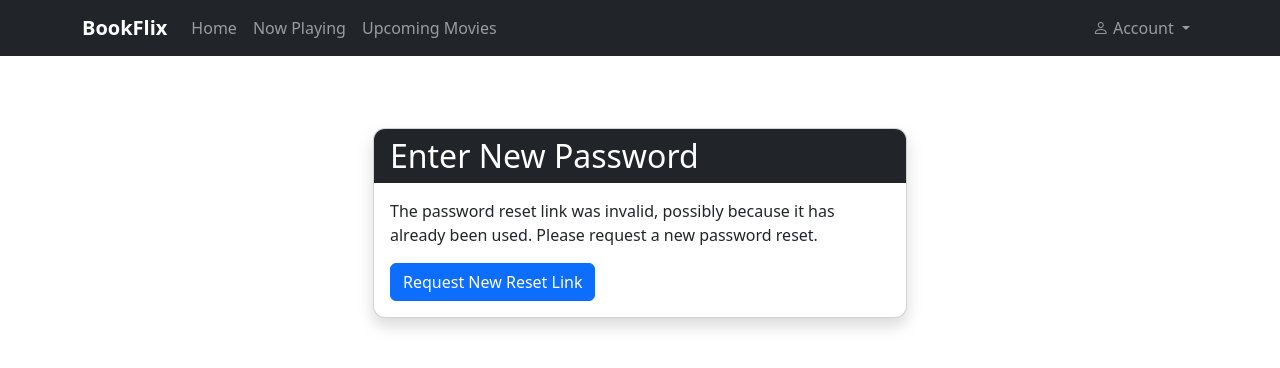
After one commit to Nush-Faiz/Movie-Ticket-Booking-System, a Django app: page /reset/1/1/ in a window 1280 px wide. The commit adds this page. Shown: the top 368 px of the page. Run offline with Django 5.2, Linux system fonts and the light colour scheme.

Commit message:
Added password reset option and password change option

```diff
--- a/movie_ticket_system/movie_ticket_system/settings.py
+++ b/movie_ticket_system/movie_ticket_system/settings.py
@@ -143,4 +143,4 @@ else:
     EMAIL_USE_SSL = True
     EMAIL_HOST_USER = os.getenv('bookflixfeedback@gmail.com')
     EMAIL_HOST_PASSWORD = os.getenv('kacf goha aufy iqub')
-    DEFAULT_FROM_EMAIL = os.getenv('bookflixfeedback@gmail.com')
+    DEFAULT_FROM_EMAIL = 'bookflixfeedback@gmail.com'
--- a/movie_ticket_system/tickets/templates/tickets/login.html
+++ b/movie_ticket_system/tickets/templates/tickets/login.html
@@ -19,6 +19,9 @@
                             <label for="password" class="form-label">Password</label>
                             <input type="password" class="form-control" id="password" name="password" required>
                         </div>
+                        <div class="mb-3">
+                            <a href="{% url 'password_reset' %}" class="text-decoration-none">Forgot Password?</a>
+                        </div>
                         <button type="submit" class="btn btn-primary">Login</button>
                         <a href="{% url 'register' %}" class="btn btn-link">Don't have an account? Register</a>
                     </form>
--- /dev/null
+++ b/movie_ticket_system/tickets/templates/tickets/password_reset_confirm.html
@@ -0,0 +1,38 @@
+{% extends 'tickets/base.html' %}
+
+{% block content %}
+<div class="container py-5">
+    <div class="row justify-content-center">
+        <div class="col-md-6">
+            <div class="card shadow">
+                <div class="card-header bg-dark text-white">
+                    <h2 class="mb-0">Enter New Password</h2>
+                </div>
+                <div class="card-body">
+                    {% if validlink %}
+                        <form method="post">
+                            {% csrf_token %}
+                            <div class="mb-3">
+                                <label for="id_new_password1" class="form-label">New Password</label>
+                                <input type="password" name="new_password1" autocomplete="new-password"
+                                       class="form-control" required id="id_new_password1">
+                                <small class="text-muted">{{ form.new_password1.help_text }}</small>
+                            </div>
+                            <div class="mb-3">
+                                <label for="id_new_password2" class="form-label">Confirm Password</label>
+                                <input type="password" name="new_password2" autocomplete="new-password"
+                                       class="form-control" required id="id_new_password2">
+                            </div>
+                            <button type="submit" class="btn btn-primary">Change Password</button>
+                        </form>
+                    {% else %}
+                        <p>The password reset link was invalid, possibly because it has already been used.
+                           Please request a new password reset.</p>
+                        <a href="{% url 'password_reset' %}" class="btn btn-primary">Request New Reset Link</a>
+                    {% endif %}
+                </div>
+            </div>
+        </div>
+    </div>
+</div>
+{% endblock %}
--- a/movie_ticket_system/tickets/templates/tickets/profile.html
+++ b/movie_ticket_system/tickets/templates/tickets/profile.html
@@ -28,6 +28,10 @@
                                     <div><strong>Phone:</strong> {{ user.userprofile.phone }}</div>
                                     <a href="{% url 'edit_profile' %}"><i class="bi bi-pencil text-primary"></i></a>
                                 </li>
+                                <li class="list-group-item d-flex justify-content-between align-items-center">
+                                    <div><strong>Password:</strong> ********</div>
+                                    <a href="{% url 'password_change' %}" class="btn btn-sm btn-outline-primary">Change Password</a>
+                                </li>
                             {% else %}
                                 <li class="list-group-item d-flex justify-content-between align-items-center">
                                     <div><strong>Full Name:</strong> Not provided</div>
--- a/movie_ticket_system/tickets/urls.py
+++ b/movie_ticket_system/tickets/urls.py
@@ -21,4 +21,27 @@ urlpatterns = [
     path('booking/<int:booking_id>/', views.booking_detail, name='booking_detail'),
     path('logout/confirm/', logout_confirm, name='logout_confirm'),
     path('logout/', CustomLogoutView.as_view(), name='logout'),
+    path('password_reset/',
+         views.CustomPasswordResetView.as_view(),name='password_reset'),
+    path('password_reset/done/',views.CustomPasswordResetDoneView.as_view(),name='password_reset_done'),
+    path('reset/<uidb64>/<token>/',
+         auth_views.PasswordResetConfirmView.as_view(
+             template_name='tickets/password_reset_confirm.html'
+         ),
+         name='password_reset_confirm'),
+    path('reset/done/',
+         auth_views.PasswordResetCompleteView.as_view(
+             template_name='tickets/password_reset_complete.html'
+         ),
+         name='password_reset_complete'),
+    path('password_change/',
+         auth_views.PasswordChangeView.as_view(
+             template_name='tickets/password_change.html'
+         ),
+         name='password_change'),
+    path('password_change/done/',
+         auth_views.PasswordChangeDoneView.as_view(
+             template_name='tickets/password_change_done.html'
+         ),
+         name='password_change_done'),
 ]
```
Also changed, not shown: movie_ticket_system/tickets/templates/tickets/password_change.html (added, +38 -0 lines), movie_ticket_system/tickets/templates/tickets/password_change_done.html (added, +19 -0 lines), movie_ticket_system/tickets/templates/tickets/password_reset.html (added, +27 -0 lines), movie_ticket_system/tickets/templates/tickets/password_reset_complete.html (added, +19 -0 lines), movie_ticket_system/tickets/templates/tickets/password_reset_done.html (added, +24 -0 lines), movie_ticket_system/tickets/views.py (+33 -1 lines), movie_ticket_system/db.sqlite3.
